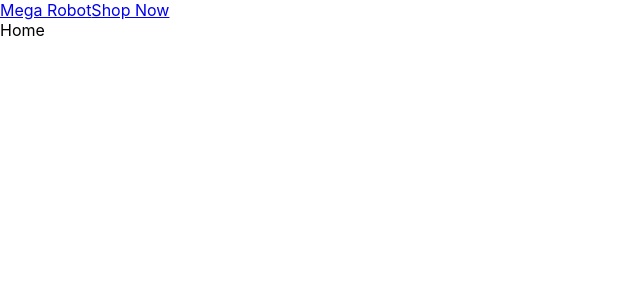
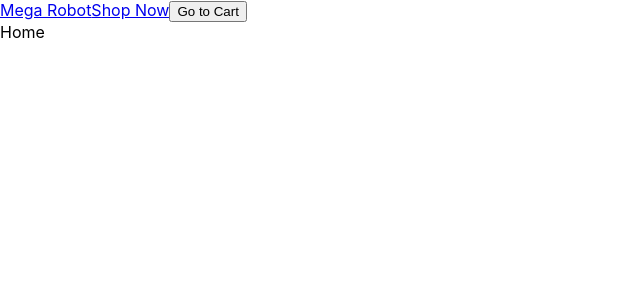
Before and after one commit to SonDo580/shopping-cart, a React (Create React App) app: page / in a window 1280 px wide. Shown: the top 300 px of the page, without its empty margins (0-640 px from the left). Built offline with nearby package versions, Linux system fonts and the light colour scheme.

Commit message:
Add Go to Cart button

```diff
--- a/src/components/NavBar.js
+++ b/src/components/NavBar.js
@@ -6,6 +6,7 @@ export default function NavBar() {
     <nav>
       <Link to="/">Mega Robot</Link>
       <Link to="catalog">Shop Now</Link>
+      <button>Go to Cart</button>
     </nav>
   );
 }
```
